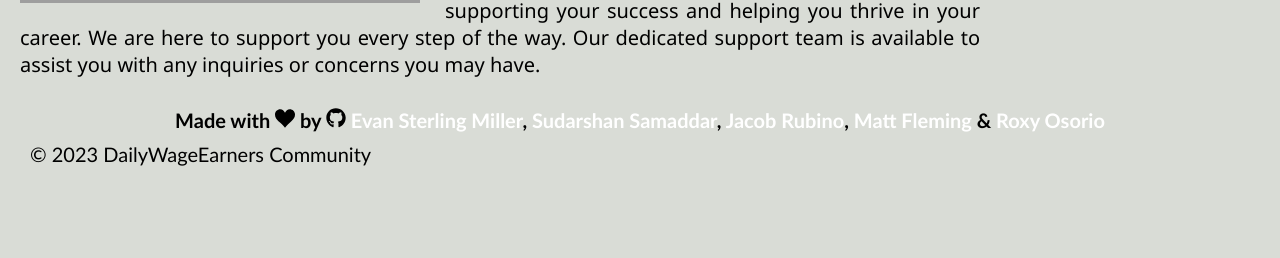
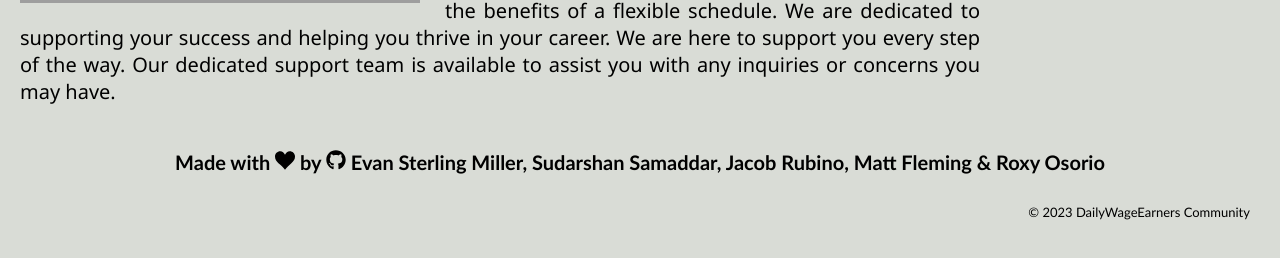
Before and after one commit to JacobRubino/OddJobs, a React (Create React App) app in the folder client/: page /about in a window 1280 px wide. Shown: the part 2074-2332 px from the top of the page. Built offline with nearby package versions, Linux system fonts and the light colour scheme; grey boxes are pictures that could not be loaded.

Commit message:
styling & spacing

```diff
--- a/client/src/pages/Aboutme.js
+++ b/client/src/pages/Aboutme.js
@@ -16,7 +16,7 @@ const AboutMe = () => {
         <div>
           <ul className="navigation">
             <li>
-              <a href="#job-opportunities">Life Made Easier</a>
+              <a href="#easy">Life Made Easier</a>
             </li>
             <li>
               <a href="#working-conditions">Where Do I Begin?</a>
@@ -32,7 +32,7 @@ const AboutMe = () => {
       <h4 style={{ color: 'navy' }}>Welcome to OddJobs, your one-stop destination for all your task-related needs! We are a dynamic and innovative company that connects individuals and businesses with skilled task-doers, helping you save time, enhance productivity and focus on what truly matters. </h4>
       <div className="hero"></div>
       <div className="content">
-        <div className="job-opportunities">
+        <div id="easy" className="job-opportunities">
           <img src={image5} className="float-left resized-image" alt="Job Opportunities" />
           <h2>Life Made Easier</h2>
           <p>At OddJobs, we understand that life can get overwhelming and that juggling multiple tasks on your to-do list can be challenging. That's why we've created a platform that gives you a network of skilled individuals who are ready to handle a wide variety of tasks with their expertise. At OddJobs, you can experience the true meaning of relaxation, knowing that your tasks are being handled efficiently and professionally. Say goodbye to stress and overwhelm and say hello to more time for the things you love. Let us help you make your life simpler, one task at a time!
@@ -53,6 +53,7 @@ const AboutMe = () => {
           <br />
           <br />
           <br />
+          <br />
           <h2>Job Opportunities</h2>
           <p>
           We are delighted to have you join our network of skilled professionals, and we are excited about the opportunities that lie ahead for your business. Our mission is to provide a platform where you can showcase your skills, gain visibility, and find new clients easily with the benefits of a flexible schedule. We are dedicated to supporting your success and helping you thrive in your career. We are here to support you every step of the way. Our dedicated support team is available to assist you with any inquiries or concerns you may have.
@@ -70,9 +71,8 @@ const AboutMe = () => {
         {/* ... */}
       </div>
       <div className="footer">
-        <h2>Made with < ImHeart /> by <FaGithub /> <a href="https://github.com/EvanSterlingMiller">Evan Sterling Miller</a>, <a href="https://github.com/meetsudarshan"> Sudarshan Samaddar</a>, <a href="https://github.com/JacobRubino">Jacob Rubino</a>, <a href="https://github.com/chartpro-com">Matt Fleming</a> & <a href="https://github.com/rosebudroro">Roxy Osorio</a></h2>
-
-        <p>&copy; {new Date().getFullYear()} DailyWageEarners Community</p>
+        <h2>Made with < ImHeart /> by <FaGithub /> <a  style={{ color: 'black' }} href="https://github.com/EvanSterlingMiller">Evan Sterling Miller</a>, <a style={{ color: 'black' }} href="https://github.com/meetsudarshan"> Sudarshan Samaddar</a>, <a  style={{ color: 'black' }}href="https://github.com/JacobRubino">Jacob Rubino</a>, <a style={{ color: 'black' }} href="https://github.com/chartpro-com">Matt Fleming</a> & <a style={{ color: 'black' }} href="https://github.com/rosebudroro">Roxy Osorio</a></h2>
+        <p className="daily">&copy; {new Date().getFullYear()} DailyWageEarners Community</p>
       </div>
     </div>
   );
--- a/client/src/pages/aboutme.css
+++ b/client/src/pages/aboutme.css
@@ -28,6 +28,14 @@ h4 {
     text-align: center;
     margin: 15px;
 }
+
+.daily {
+    margin-top: 15px;
+    text-align: right;
+    font-size: 13px;
+    margin-top: 30px;
+}
+
 .header {
     padding: 20px;
     font-family: 'Trebuchet MS', 'Lucida Sans Unicode', 'Lucida Grande', 'Lucida Sans', Arial, sans-serif;
@@ -213,6 +221,7 @@ p {
     clear: both;
     font-family: 'Trebuchet MS', 'Lucida Sans Unicode', 'Lucida Grande', 'Lucida Sans', Arial, sans-serif;
     text-align: center;
+    margin-top: 15px;
 }
 
 .footer h2 {
--- a/client/src/pages/home.css
+++ b/client/src/pages/home.css
@@ -61,14 +61,15 @@
   justify-content: center;
   justify-items: center;
   text-align: center;
-  padding-bottom: 200px;
+  padding-bottom: 185px;
   flex-direction: column;
-  margin-top: 75px;
+  margin-top: 65px;
 }
 
 #help {
   font-size: 45px;
   font-family: "Segoe UI", 'Segoe UI', Tahoma, Geneva, Verdana, sans-serif;
+  margin-bottom: 45px;
 }
 
 .sel {
```
